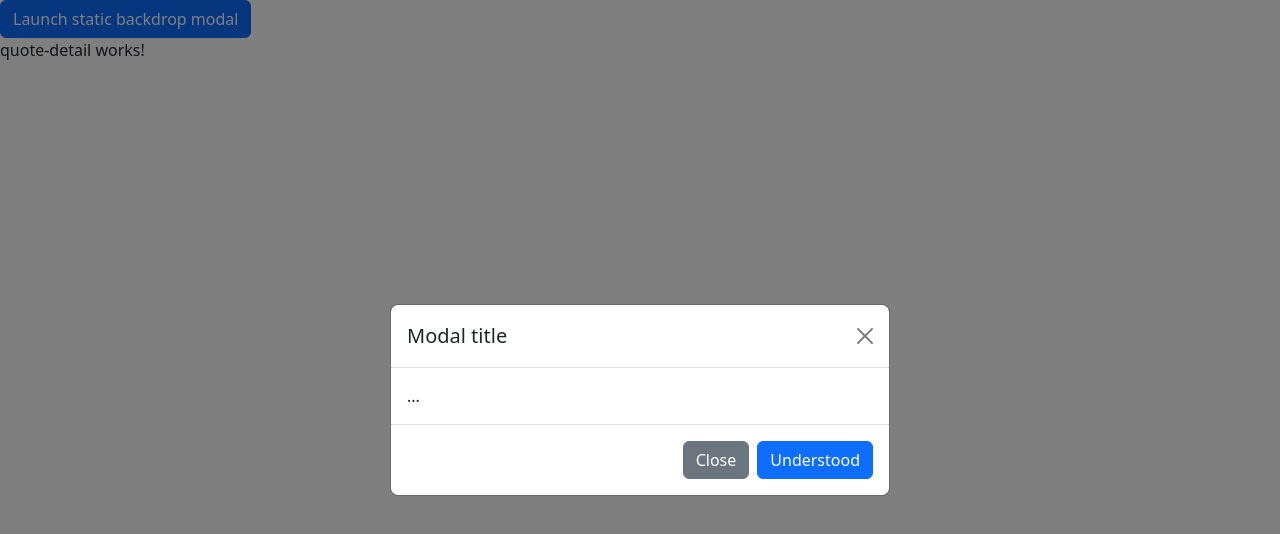
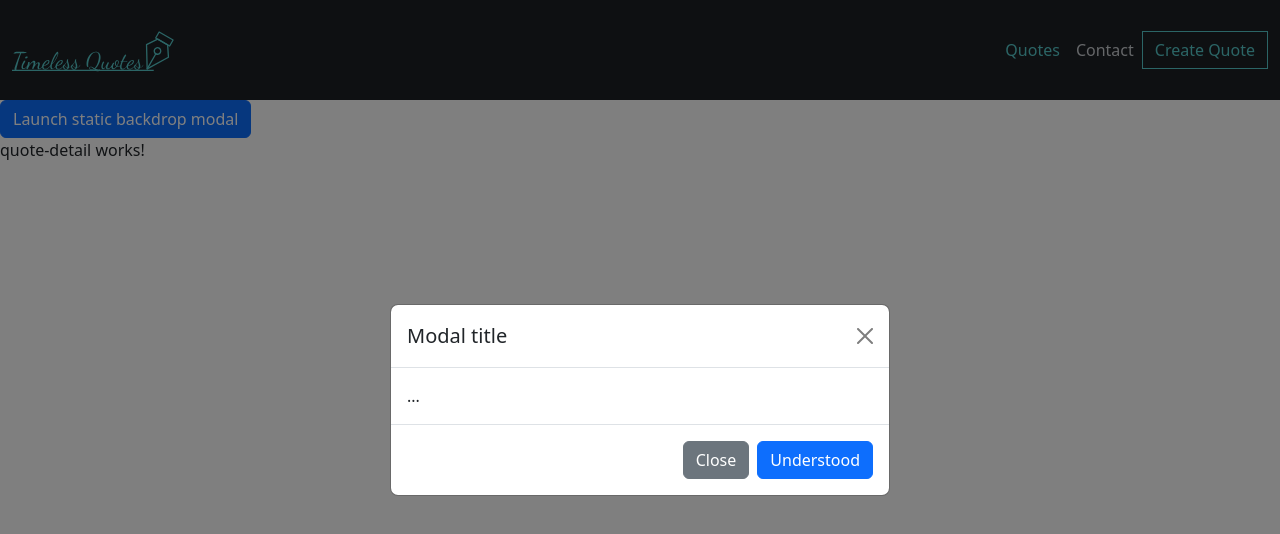
Before and after one commit to CheboiDerrick/angular-quote-generator, an Angular app: page / in a window 1280 px wide. Both pictures are taken after a click on the button "Launch static backdrop modal". Shown: the top 534 px of the page. Built offline with nearby package versions, Linux system fonts and the light colour scheme.

Commit message:
add navigation bar to quote template

```diff
--- a/src/app/quote-form/quote-form.component.html
+++ b/src/app/quote-form/quote-form.component.html
@@ -1 +1,18 @@
-<p>quote-form works!</p>
+ <!-- Modal -->
+ <div class="modal fade" id="staticBackdrop" data-bs-backdrop="static" data-bs-keyboard="false" tabindex="-1" aria-labelledby="staticBackdropLabel" aria-hidden="true">
+    <div class="modal-dialog modal-dialog-centered">
+      <div class="modal-content">
+        <div class="modal-header">
+          <h5 class="modal-title" id="staticBackdropLabel">Modal title</h5>
+          <button type="button" class="btn-close" data-bs-dismiss="modal" aria-label="Close"></button>
+        </div>
+        <div class="modal-body">
+          ...
+        </div>
+        <div class="modal-footer">
+          <button type="button" class="btn btn-secondary" data-bs-dismiss="modal">Close</button>
+          <button type="button" class="btn btn-primary">Understood</button>
+        </div>
+      </div>
+    </div>
+  </div>
--- a/src/app/quote/quote.component.css
+++ b/src/app/quote/quote.component.css
@@ -0,0 +1,18 @@
+.navbar-custom {
+    background-color: #1D2024;
+    height: 100px;
+}
+
+nav li .active {
+    color: #57CBCC !important;
+}
+
+nav li a{
+    color: #CACED2 ;
+}
+nav button{
+    border-radius: 0;
+    color:#57CBCC;
+    border: 1px solid #57CBCC;
+
+}
--- a/src/app/quote/quote.component.html
+++ b/src/app/quote/quote.component.html
@@ -1,24 +1,46 @@
 <!-- Button trigger modal -->
-<button type="button" class="btn btn-primary" data-bs-toggle="modal" data-bs-target="#staticBackdrop">
-    Launch static backdrop modal
-  </button>
-
-  <!-- Modal -->
-  <div class="modal fade" id="staticBackdrop" data-bs-backdrop="static" data-bs-keyboard="false" tabindex="-1" aria-labelledby="staticBackdropLabel" aria-hidden="true">
-    <div class="modal-dialog modal-dialog-centered">
-      <div class="modal-content">
-        <div class="modal-header">
-          <h5 class="modal-title" id="staticBackdropLabel">Modal title</h5>
-          <button type="button" class="btn-close" data-bs-dismiss="modal" aria-label="Close"></button>
-        </div>
-        <div class="modal-body">
-          ...
-        </div>
-        <div class="modal-footer">
-          <button type="button" class="btn btn-secondary" data-bs-dismiss="modal">Close</button>
-          <button type="button" class="btn btn-primary">Understood</button>
-        </div>
-      </div>
+<nav class="navbar navbar-expand-lg navbar-light navbar-custom sticky-top">
+  <div class="container-fluid">
+    <a class="navbar-brand" href="#">
+      <img src="../../assets/Timeless 1.svg" alt="" height="50px" />
+    </a>
+    <button
+      class="navbar-toggler"
+      type="button"
+      data-bs-toggle="collapse"
+      data-bs-target="#navbarSupportedContent"
+      aria-controls="navbarSupportedContent"
+      aria-expanded="false"
+      aria-label="Toggle navigation"
+    >
+      <span class="navbar-toggler-icon"></span>
+    </button>
+    <div class="collapse navbar-collapse" id="navbarSupportedContent">
+      <ul class="navbar-nav ms-auto mb-2 mb-lg-0">
+        <li class="nav-item">
+          <a class="nav-link active" aria-current="page" href="#">Quotes</a>
+        </li>
+        <li class="nav-item">
+          <a class="nav-link" href="#">Contact</a>
+        </li>
+      </ul>
+      <button class="btn btn-outline-success"  data-bs-toggle="modal"
+      data-bs-target="#staticBackdrop" type="submit">
+        Create Quote
+      </button>
     </div>
   </div>
+</nav>
+<div class="container"></div>
+
+<button
+  type="button"
+  class="btn btn-primary"
+  data-bs-toggle="modal"
+  data-bs-target="#staticBackdrop"
+>
+  Launch static backdrop modal
+</button>
+<app-quote-form></app-quote-form>
+
 <app-quote-detail></app-quote-detail>
```
Also changed, not shown: src/assets/Timeless 1.svg (added), src/assets/bgbanner.png (added).
